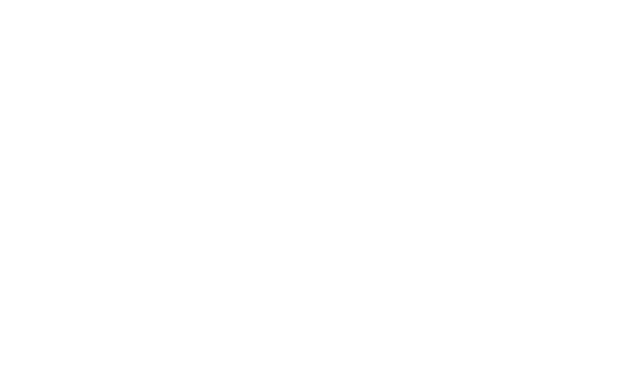
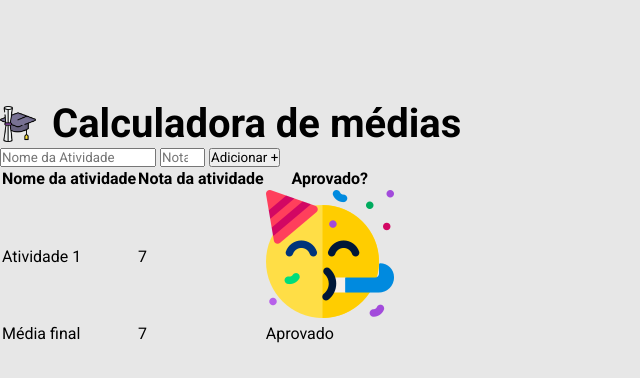
Before and after one commit to clmateus/calculadora_de_medias, a plain HTML site: page index.html in a window 1280 px wide. Shown: the whole page, without its empty margins (0-640 px from the left). Drawn offline with Linux system fonts and the light colour scheme.

Commit message:
added html estructure and added initial css lines

```diff
--- a/index.html
+++ b/index.html
@@ -1,12 +1,53 @@
 <!DOCTYPE html>
 <html lang="pt-br">
+
 <head>
+    <link rel="preconnect" href="https://fonts.googleapis.com">
+    <link rel="preconnect" href="https://fonts.gstatic.com" crossorigin>
+    <link href="https://fonts.googleapis.com/css2?family=Roboto:ital,wght@0,100..900;1,100..900&display=swap"
+        rel="stylesheet">
     <link rel="stylesheet" href="style.css">
     <meta charset="UTF-8">
     <meta name="viewport" content="width=device-width, initial-scale=1.0">
     <title>Calculadora de Médias</title>
 </head>
+
 <body>
+    <header>
+        <img src="./images/logo.png" alt="capelo e diploma" />
+        <h1>Calculadora de médias</h1>
+    </header>
+    <main>
+        <form>
+            <input type="text" name="" id="" placeholder="Nome da Atividade" required />
+            <input type="number" name="" id="" placeholder="Nota da Atividade" min="0" max="10" required>
+            <button type="submit">Adicionar +</button>
+        </form>
+        <table>
+            <thead>
+                <tr>
+                    <th>Nome da atividade</th>
+                    <th>Nota da atividade</th>
+                    <th>Aprovado?</th>
+                </tr>
+            </thead>
+            <tbody>
+                <tr>
+                    <td>Atividade 1</td>
+                    <td>7</td>
+                    <td><img src="images/aprovado.png" alt="emoji festejando"></td>
+                </tr>
+            </tbody>
+            <tfoot>
+                <tr>
+                    <td>Média final</td>
+                    <td>7</td>
+                    <td>Aprovado</td>
+                </tr>
+            </tfoot>
+        </table>
+    </main>
     <script src="script.js"></script>
 </body>
+
 </html>
--- a/style.css
+++ b/style.css
@@ -3,3 +3,29 @@
     padding: 0;
     box-sizing: border-box;
 }
+
+body,
+input,
+button {
+    font-family: "Roboto", serif;
+}
+
+body {
+    background-color: #E7E7E7;
+    padding-top: 100px;
+}
+
+header {
+    display: flex;
+    align-items: center;
+}
+
+header img {
+    height: 36px;
+    margin-right: 16px;
+}
+
+header h1 {
+    font-weight: bold;
+    font-size: 40px;
+}
```
